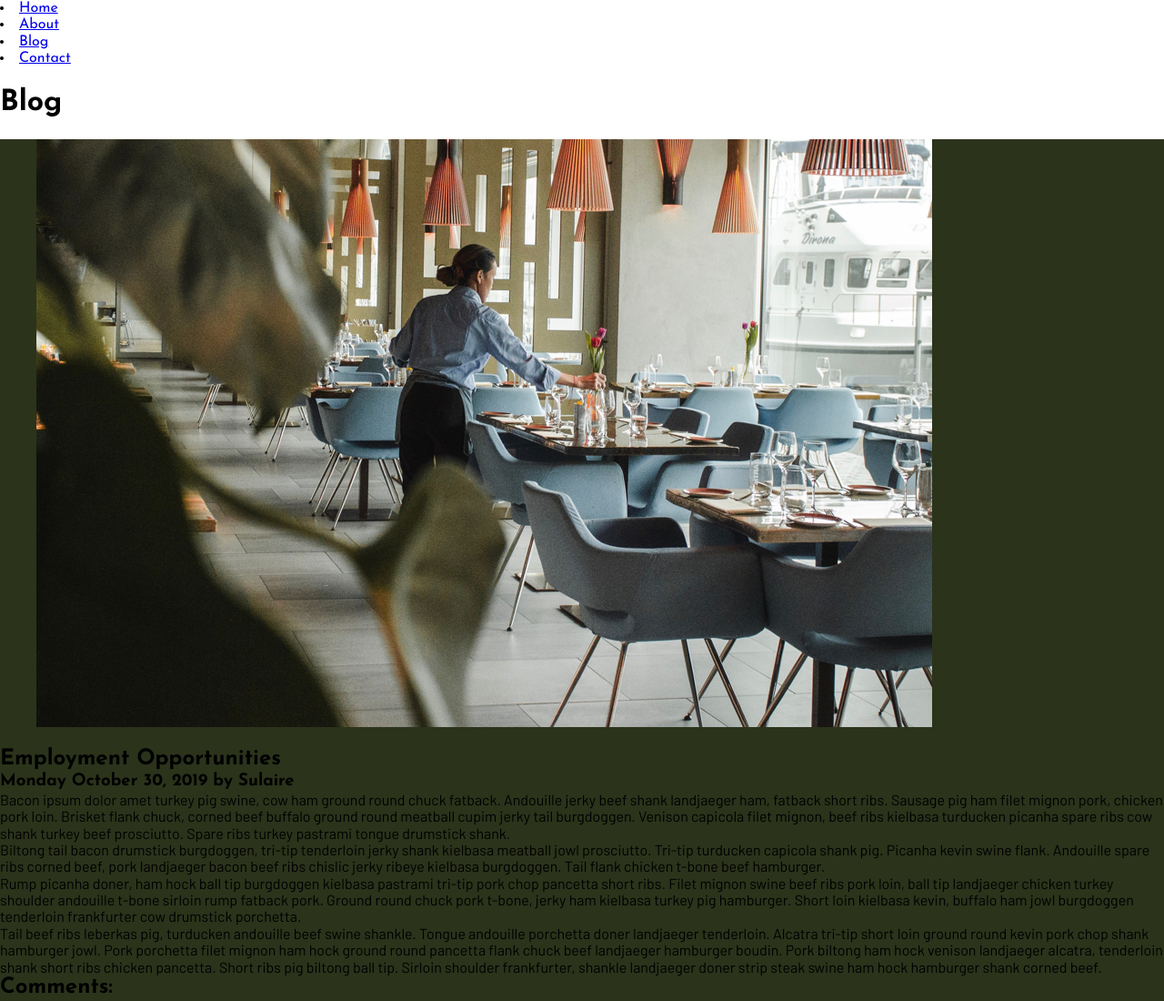
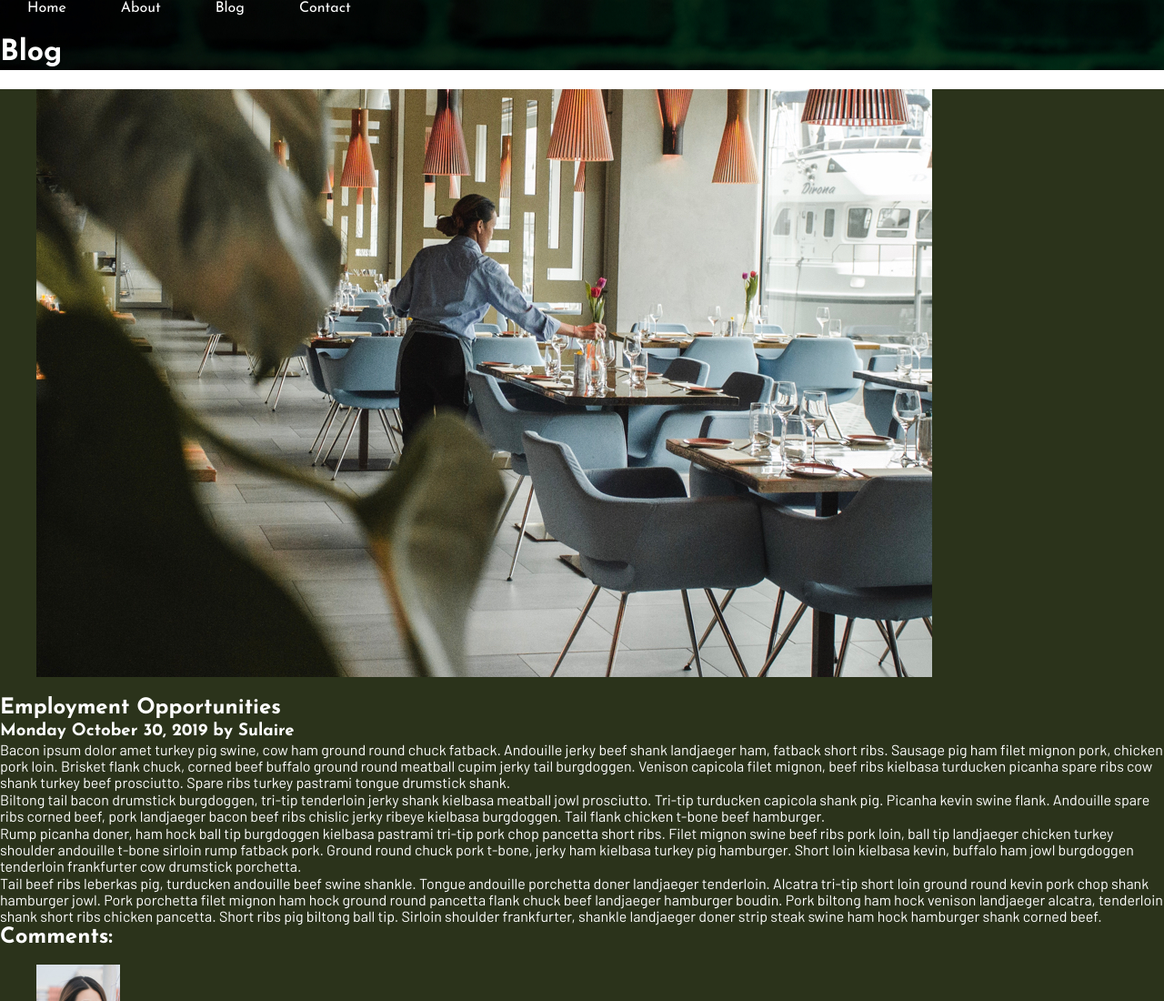
Before and after one commit to CodeBird3/caitlin-klotz-project-two, a plain HTML site: page blog.html in a window 1280 px wide. Shown: the top 1100 px of the page at 91% size. Drawn offline with Linux system fonts and the light colour scheme.

Commit message:
added header background images :sweet_potato::fork_and_knife:

```diff
--- a/blog.html
+++ b/blog.html
@@ -17,8 +17,8 @@
 </head>
 <body>
 
-    <header>
-        <nav>
+    <header class="blogPage">
+        <nav class="navBar">
             <li><a href="index.html">Home</a></li>
             <!-- REVIEW get to a certain section on home page -->
             <li><a href="#about">About</a></li>
--- /dev/null
+++ b/styles/sass/_header.scss
@@ -0,0 +1,31 @@
+// VARIABLES
+// banner images path
+$imagePath: "../assets";
+
+// background banners
+    // home page
+.homePage {
+    background-image: url(#{$imagePath}/home-header.jpg);
+}
+    // blog page
+.blogPage {
+    background-image: url(#{$imagePath}/blog-header.jpg);
+}
+    // contact page
+.contactPage {
+    background-image: url(#{$imagePath}/contact-header.jpg);
+}
+
+
+// navigation styles
+    // NOTE does the current page stay highlighted in the navBar?
+.navBar {
+    display: flex;
+    list-style: none;
+
+    a {
+        text-decoration: none;
+        padding: 15px 30px;
+        color: inherit;
+    }
+}
--- a/styles/sass/_typography.scss
+++ b/styles/sass/_typography.scss
@@ -1,14 +1,10 @@
-// fonts:
-/*
-    font-family: 'Barlow', sans-serif;
-    font-family: 'Josefin Sans', sans-serif;
-*/
-
+// FONT VARIABLES
 $mainFont: 'Josefin Sans', sans-serif;
 $bodyFont: 'Barlow', sans-serif;
 
 body {
     font-family: $mainFont;
+    color: $white;
     p, footer {
         font-family: $bodyFont;
     }
--- a/styles/sass/style.scss
+++ b/styles/sass/style.scss
@@ -1,3 +1,6 @@
 @import 'setup';
 @import 'global';
 @import 'typography';
+
+// sections
+@import 'header';
```
Also changed, not shown: contact.html (+2 -2 lines), index.html (+1 -1 lines), styles/sass/_global.scss (+1 -7 lines), styles/style.css.
